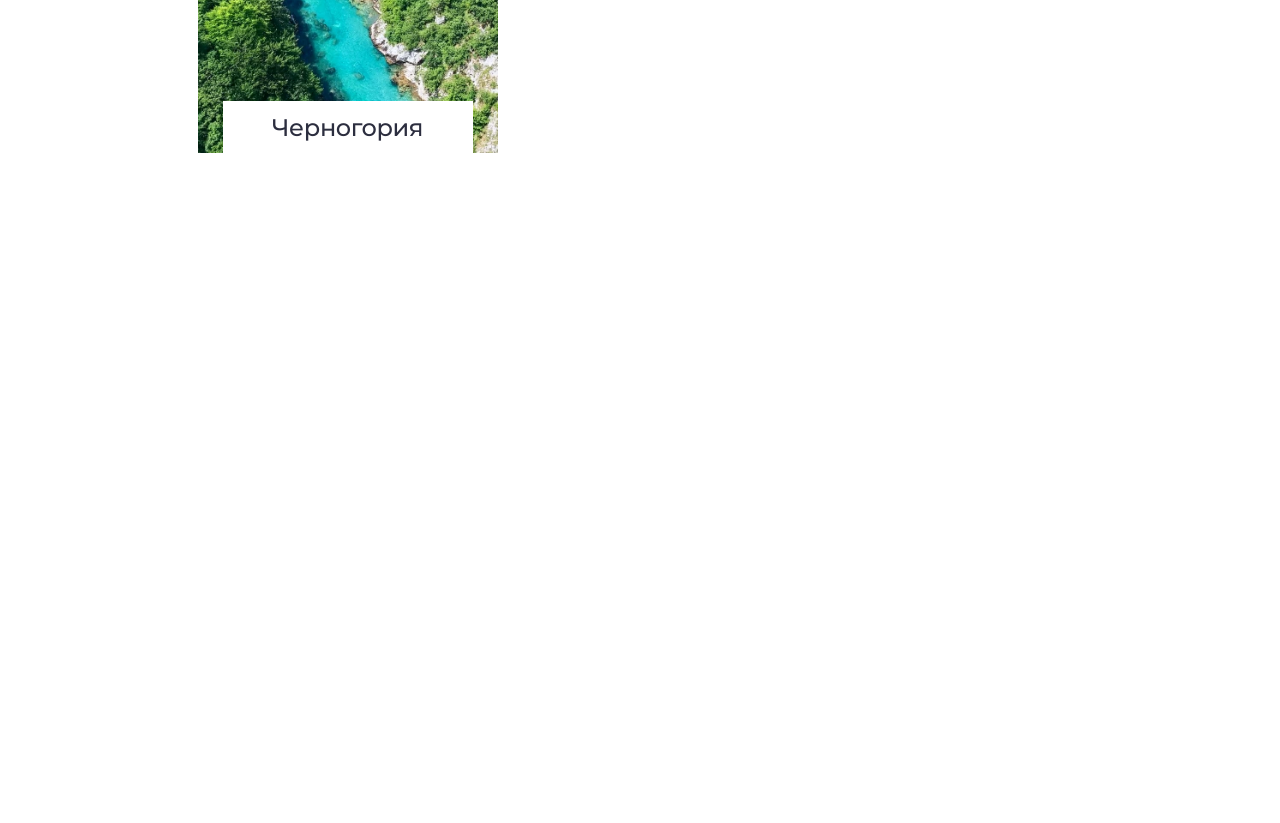
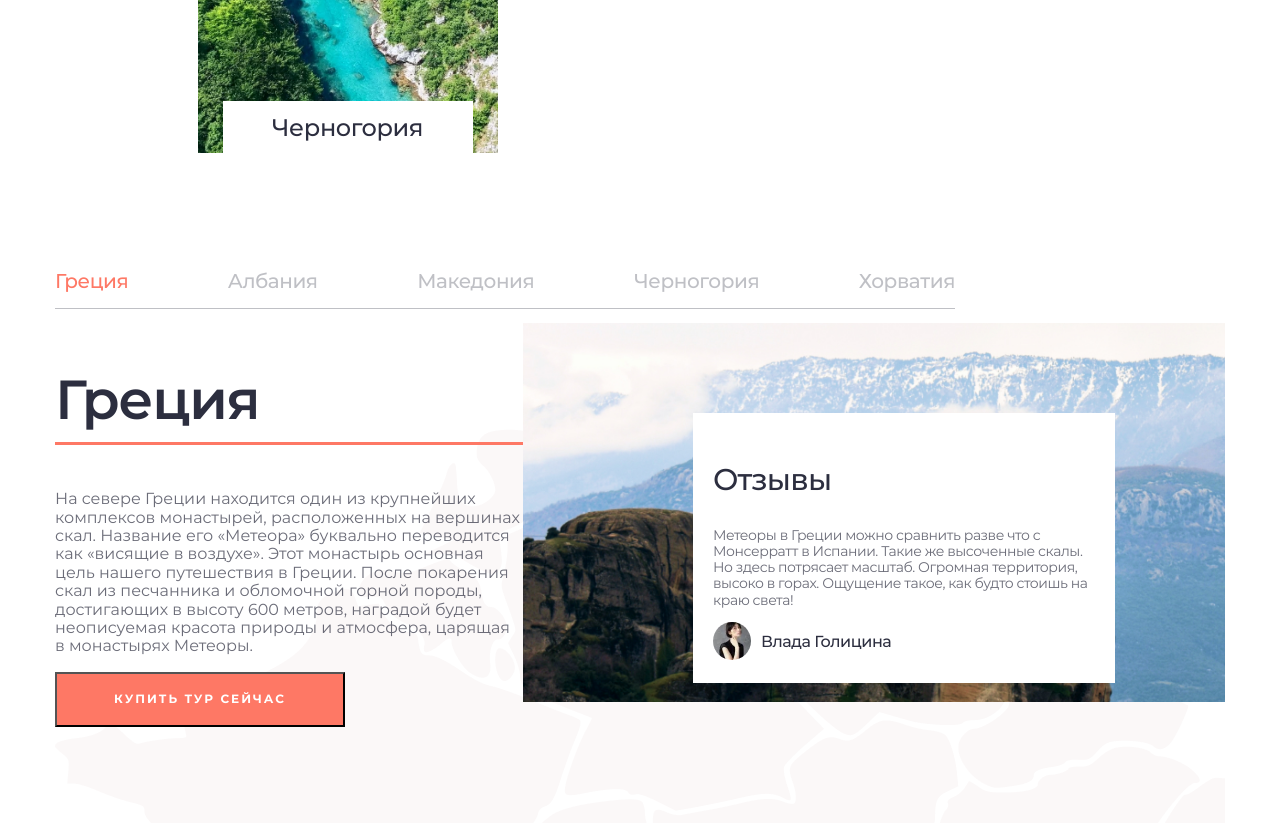
Before and after one commit to AndrewChernigovsky/-_-, a website: page source/index.html in a window 1280 px wide. Shown: the part 1939-2762 px from the top of the page. Before the commit the page ends 2195 px from the top, so only its background shows below. Drawn offline with nearby package versions, Linux system fonts and the light colour scheme; files that its build step writes are made by us from their sources.

Commit message:
tabsAdap-notDone

```diff
--- a/source/index.html
+++ b/source/index.html
@@ -138,7 +138,7 @@
       </div>
     </section>
 
-    <div class="aboutTours"  style="display: none;">
+    <div class="aboutTours">
       <div class="aboutTours__wrapper">
         <ul class="aboutTours__header">
           <li class="aboutTours__tab">
@@ -158,7 +158,7 @@
           </li>
         </ul>
         <div class="aboutTours__body" id="aboutTours">
-          <div class="aboutTours__content  active" >
+          <div class="aboutTours__content active" >
             <div class="aboutTours__content-wrapper">
               <div class="aboutTours__info">
                 <h2 class="aboutTours__title font-sixth">Греция</h2>
@@ -168,9 +168,9 @@
               <div class="aboutTours__feedback">
                 <div class="aboutTours__image">
                   <picture>
-                    <source type="image/webp" media="(min-width: 1024px)" srcset="image/content/grecia.webp 1x, image/content/grecia@2x.webp 2x">
-                    <source type="image/webp" media="(min-width: 768px)" srcset="image/content/grecia-tb.webp 1x, image/content/grecia-tb@2x.webp 2x">
-                    <img class="place__image" src="image/content/grecia.jpg" alt="Греция" loading="lazy">
+                    <!-- <source type="image/webp" media="(min-width: 1024px)" srcset="image/content/main_bg.webp 1x, image/content/main_bg@2x.webp 2x">
+                    <source type="image/webp" media="(min-width: 768px)" srcset="image/content/main_bg-tb.webp 1x, image/content/main_bg-tb@2x.webp 2x"> -->
+                    <img class="place__image" src="image/content/bg-feedBack1.png" alt="Греция" loading="lazy">
                   </picture>
                 </div>
                 <div class="aboutTours__review">
--- a/source/sass/blocks/aboutTours.scss
+++ b/source/sass/blocks/aboutTours.scss
@@ -2,6 +2,11 @@
   &__content-wrapper {
     display: flex;
     justify-content: space-between;
+    flex-direction: column;
+
+    @media (min-width: $tb){
+      flex-direction: row;
+    }
   }
 
   &__header {
@@ -30,7 +35,7 @@
   }
 
   &__info {
-    width: 30%;
+    min-width: 30%;
   }
 
   &__title {
@@ -39,7 +44,7 @@
   }
 
   &__feedback {
-    width: 60%;
+    min-width: 60%;
     position: relative;
   }
 
```
Also changed, not shown: source/image/content/bg-feedBack1.png (added).
